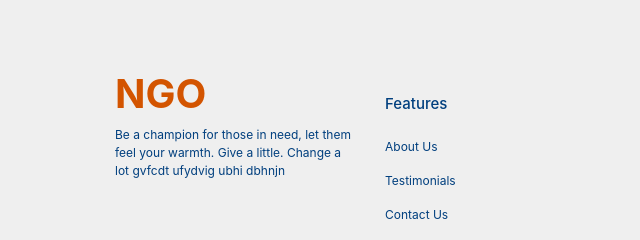
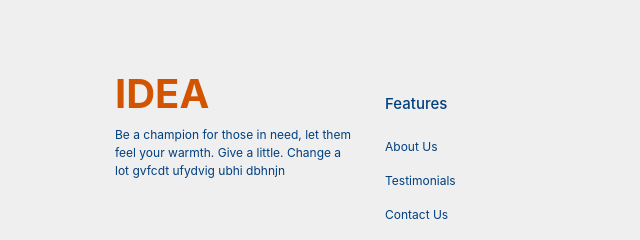
Before and after one commit to dimola7/ngo, a plain HTML site: page index.html in a window 1280 px wide. Shown: the part 1772-2012 px from the top of the page, 0-640 px from the left. Drawn offline with nearby package versions, Linux system fonts and the light colour scheme.

```diff
--- a/index.html
+++ b/index.html
@@ -147,7 +147,7 @@
 		<div class="container">
 			<div class="row">
 				<div class=col-md-3>
-					<h1 class="footer-logo font-weight-bold">NGO</h1>
+					<h1 class="footer-logo font-weight-bold">IDEA</h1>
 					<p>Be a champion for those in need, let them feel your warmth. Give a little. Change a lot gvfcdt ufydvig ubhi dbhnjn</p>
 				</div>
 				<div class=col-md-3>
```
